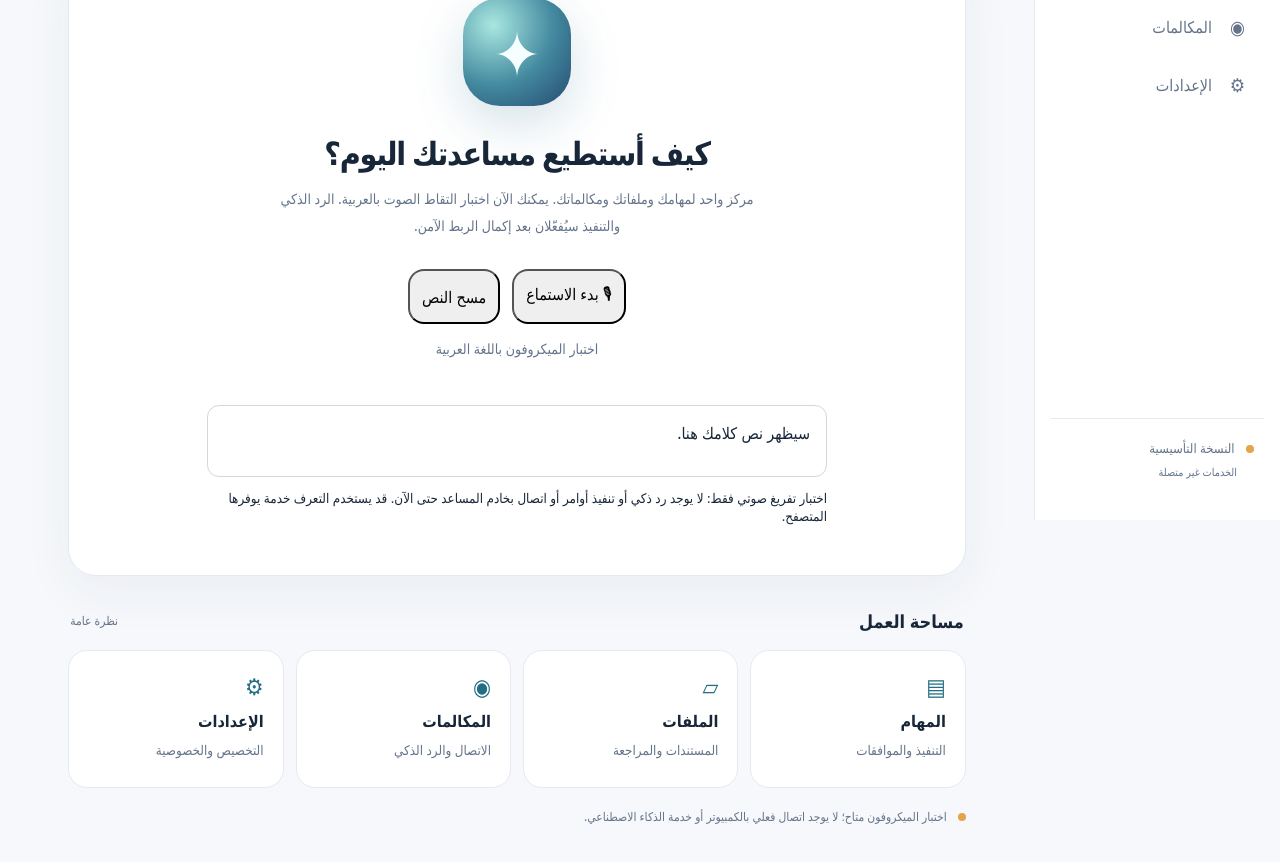
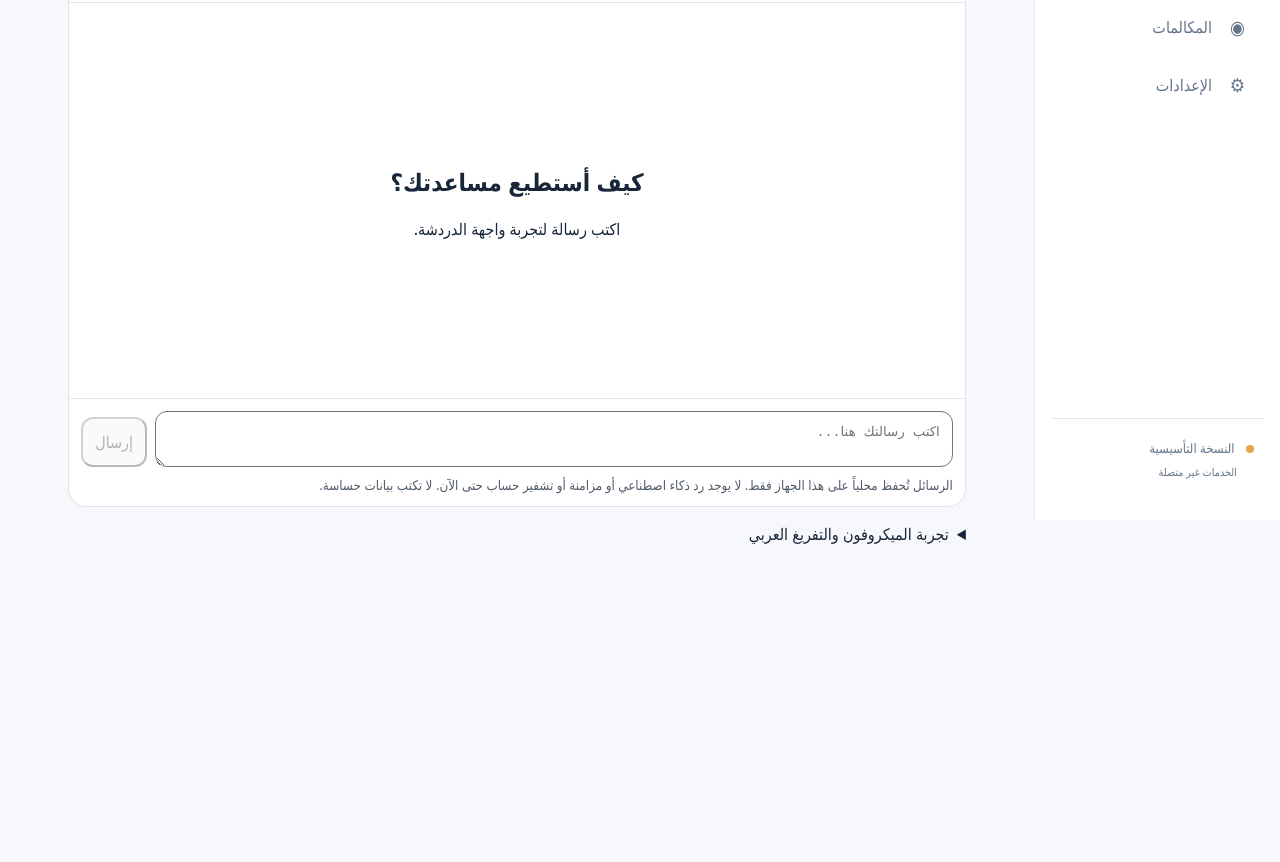
Before and after one commit to safwan5001-source/safwan-smart-assistant, a Next.js app in the folder apps/web/: page / in a window 1280 px wide. Shown: the part 280-1142 px from the top of the page. After the commit the page ends 935 px from the top, so only its background shows below. Built offline with nearby package versions, Linux system fonts and the light colour scheme.

Commit message:
feat(chat): make conversation workspace the home view

```diff
--- a/apps/web/app/page.tsx
+++ b/apps/web/app/page.tsx
@@ -1,6 +1,7 @@
 "use client";
 import { useEffect, useState } from "react";
 import VoicePanel from "./voice-panel";
+import ChatWorkspace from "./chat-workspace";
 type Theme = "system" | "light" | "dark";
 type Screen = "home" | "tasks" | "files" | "calls" | "settings";
 const nav: {id:Screen;label:string;symbol:string}[] = [
@@ -36,7 +37,7 @@ export default function Home(){
     document.documentElement.dataset.compact=String(compact);
   },[compact,ready]);
   useEffect(()=>{if(ready)localStorage.setItem("safwan-permission",permission)},[permission,ready]);
-  const headline: Record<Screen,string>={home:"مساحتك الذكية",tasks:"المهام",files:"الملفات",calls:"المكالمات",settings:"الإعدادات"};
+  const headline: Record<Screen,string>={home:"المحادثات",tasks:"المهام",files:"الملفات",calls:"المكالمات",settings:"الإعدادات"};
   return <div className="app">
     <aside className="sidebar" aria-label="القائمة الرئيسية">
       <button className="brand" onClick={()=>setScreen("home")} aria-label="العودة للرئيسية"><span className="brand-symbol">✦</span><span><strong>صفوان</strong><small>المساعد الذكي</small></span></button>
@@ -47,13 +48,7 @@ export default function Home(){
       <header className="topbar"><div className="wordmark"><span className="brand-symbol small">✦</span><span>مساعد صفوان الذكي</span></div><span className="private-label">خاص بك فقط</span></header>
       <main className="content">
         <div className="page-top"><span className="eyebrow">SAFWAN INTELLIGENCE / WORKSPACE</span><h1>{headline[screen]}</h1></div>
-        {screen==="home"&&<div className="home-view">
-          <section className="hero"><div className="orb" aria-hidden="true"><span>✦</span></div><h2>كيف أستطيع مساعدتك اليوم؟</h2><p>مركز واحد لمهامك وملفاتك ومكالماتك. يمكنك الآن اختبار التقاط الصوت بالعربية. الرد الذكي والتنفيذ سيُفعّلان بعد إكمال الربط الآمن.</p>
-          <VoicePanel /></section>
-          <div className="section-heading"><h3>مساحة العمل</h3><span>نظرة عامة</span></div>
-          <div className="feature-grid"><button onClick={()=>setScreen("tasks")}><span className="feature-icon">▤</span><strong>المهام</strong><small>التنفيذ والموافقات</small></button><button onClick={()=>setScreen("files")}><span className="feature-icon">▱</span><strong>الملفات</strong><small>المستندات والمراجعة</small></button><button onClick={()=>setScreen("calls")}><span className="feature-icon">◉</span><strong>المكالمات</strong><small>الاتصال والرد الذكي</small></button><button onClick={()=>setScreen("settings")}><span className="feature-icon">⚙</span><strong>الإعدادات</strong><small>التخصيص والخصوصية</small></button></div>
-          <div className="info-note"><span className="state-indicator"/> اختبار الميكروفون متاح؛ لا يوجد اتصال فعلي بالكمبيوتر أو خدمة الذكاء الاصطناعي.</div>
-        </div>}
+        {screen==="home"&&<div className="home-view"><ChatWorkspace /><details style={{marginTop:16}}><summary>تجربة الميكروفون والتفريغ العربي</summary><VoicePanel /></details></div>}
         {screen==="settings"&&<div className="settings-view">
           <div className="settings-intro">تحكم بمظهر المساعد وتفضيلات المهام. تُحفظ تفضيلات العرض محلياً على هذا الجهاز في هذه النسخة.</div>
           <section className="setting-card"><h2>المظهر</h2><p>اختر المظهر المناسب، أو دع النظام يحدد الوضع تلقائياً.</p><div className="theme-options" role="group" aria-label="المظهر">
```
